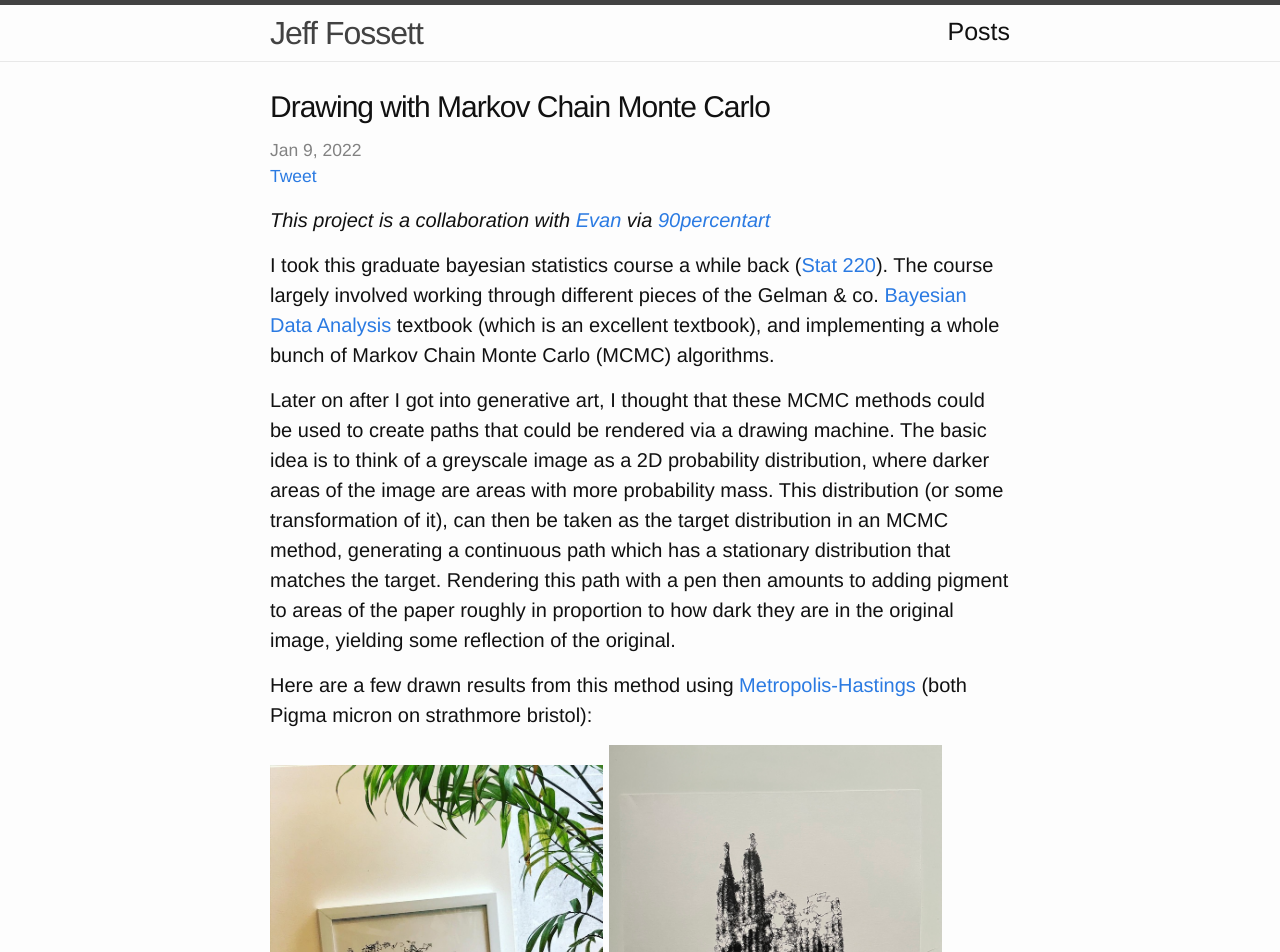
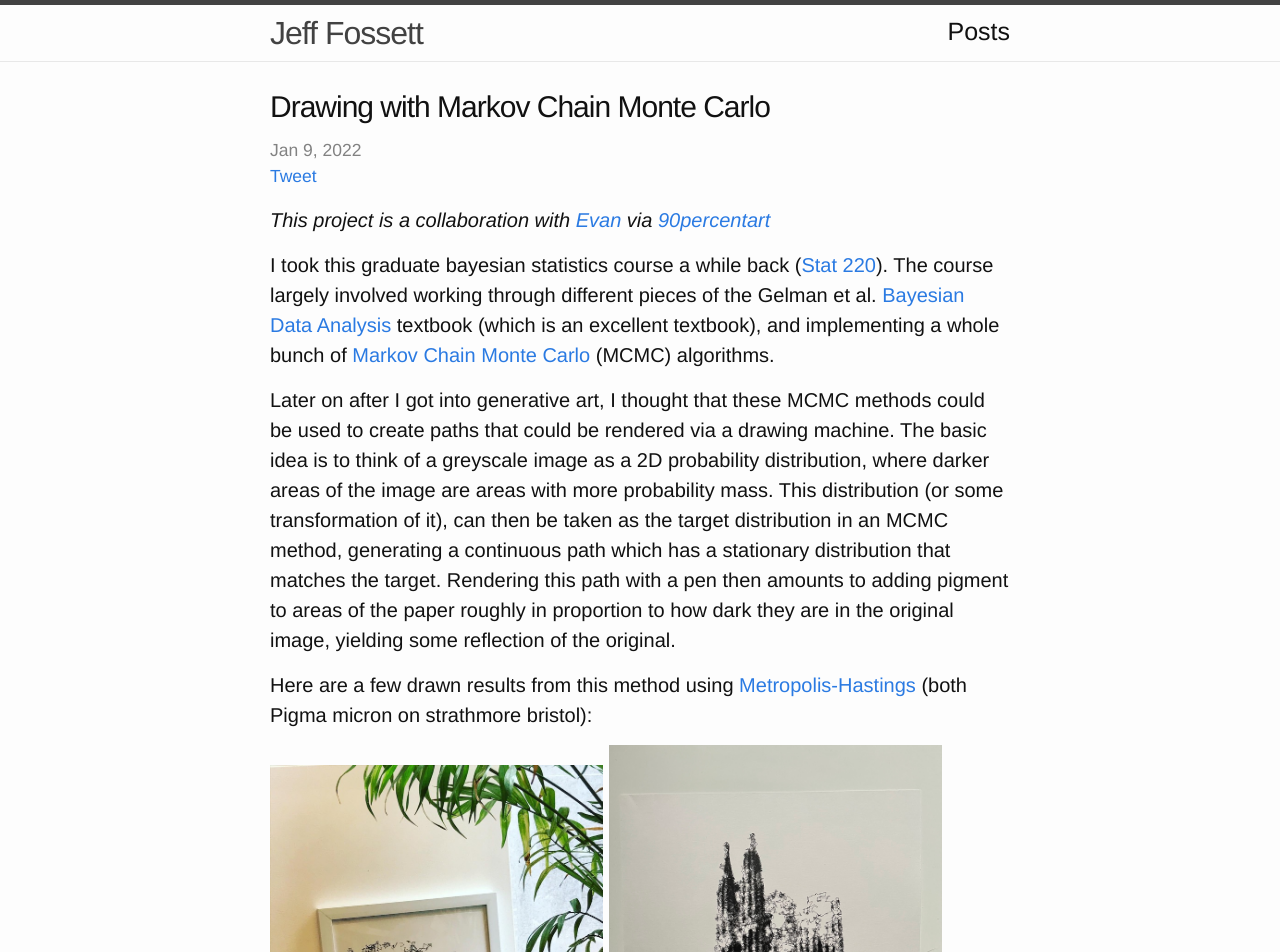
Before and after one commit to Fossj117/fossj117.github.io, a Jekyll site: the page built from _posts/2022-01-09-drawing-with-mcmc.md, in a window 1280 px wide. Shown: the top 952 px of the page. Built offline with Jekyll 4.4.1, drawn with Linux system fonts in a browser that asks for light colours; a script that is not in the unit is left out; comment, search, counter and statistics services are not loaded.

```diff
--- a/_posts/2022-01-09-drawing-with-mcmc.md
+++ b/_posts/2022-01-09-drawing-with-mcmc.md
@@ -8,7 +8,7 @@ comments: true
 ---
 *This project is a collaboration with [Evan](https://www.linkedin.com/in/evanfinkle/) via [90percentart](https://90percentart.com/)*
 
-I took this graduate bayesian statistics course a while back ([Stat 220](https://statistics.fas.harvard.edu/statistics-courses)). The course largely involved working through different pieces of the Gelman & co. [Bayesian Data Analysis](https://books.google.com/books?id=ZXL6AQAAQBAJ&printsec=frontcover&source=gbs_ge_summary_r&cad=0#v=onepage&q&f=false) textbook (which is an excellent textbook), and implementing a whole bunch of Markov Chain Monte Carlo (MCMC) algorithms.
+I took this graduate bayesian statistics course a while back ([Stat 220](https://statistics.fas.harvard.edu/statistics-courses)). The course largely involved working through different pieces of the Gelman et al. [Bayesian Data Analysis](https://books.google.com/books?id=ZXL6AQAAQBAJ&printsec=frontcover&source=gbs_ge_summary_r&cad=0#v=onepage&q&f=false) textbook (which is an excellent textbook), and implementing a whole bunch of [Markov Chain Monte Carlo](https://en.wikipedia.org/wiki/Markov_chain_Monte_Carlo) (MCMC) algorithms.
 
 Later on after I got into generative art, I thought that these MCMC methods could be used to create paths that could be rendered via a drawing machine. The basic idea is to think of a greyscale image as a 2D probability distribution, where darker areas of the image are areas with more probability mass. This distribution (or some transformation of it), can then be taken as the target distribution in an MCMC method, generating a continuous path which has a stationary distribution that matches the target. Rendering this path with a pen then amounts to adding pigment to areas of the paper roughly in proportion to how dark they are in the original image, yielding some reflection of the original.
 
```
